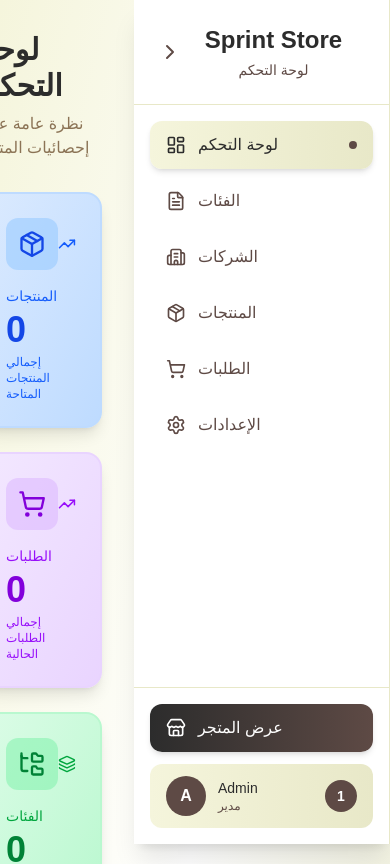
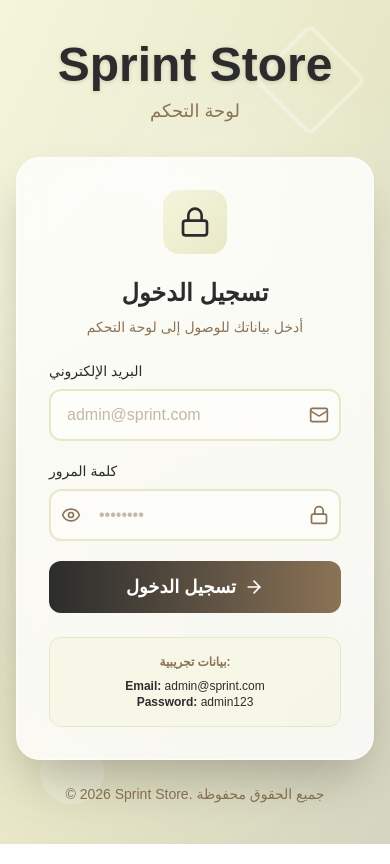
Before and after one commit to RemaAbuAlnsser/Sprint_e-commerce, a Next.js app in the folder frontend/: page /admin in a window 390 px wide. Shown: the top 864 px of the page. Built offline with nearby package versions, Linux system fonts and the light colour scheme; no server answers.

Commit message:
update on admin

```diff
--- /dev/null
+++ b/frontend/src/app/admin/dashboard/page.tsx
@@ -0,0 +1,214 @@
+'use client';
+
+import { useState, useEffect } from 'react';
+import {
+  Package,
+  ShoppingCart,
+  FolderTree,
+  Banknote,
+  TrendingUp,
+  Layers,
+} from 'lucide-react';
+
+interface Stats {
+  productsCount: number;
+  ordersCount: number;
+  categoriesCount: number;
+  subcategoriesCount: number;
+  totalRevenue: number;
+}
+
+interface Category {
+  id: number;
+  name: string;
+  subcategories?: any[];
+}
+
+export default function DashboardPage() {
+  const [stats, setStats] = useState<Stats>({
+    productsCount: 0,
+    ordersCount: 0,
+    categoriesCount: 0,
+    subcategoriesCount: 0,
+    totalRevenue: 0,
+  });
+  const [categories, setCategories] = useState<Category[]>([]);
+  const [isLoading, setIsLoading] = useState(true);
+
+  useEffect(() => {
+    fetchStats();
+  }, []);
+
+  const fetchStats = async () => {
+    setIsLoading(true);
+    try {
+      const productsRes = await fetch('http://localhost:3000/products');
+      const products = await productsRes.json();
+      const productsCount = Array.isArray(products) ? products.length : 0;
+
+      const ordersRes = await fetch('http://localhost:3000/orders');
+      const orders = await ordersRes.json();
+      const ordersArray = Array.isArray(orders) ? orders : [];
+      const ordersCount = ordersArray.length;
+      const totalRevenue = ordersArray
+        .filter((order: any) => order.status === 'completed')
+        .reduce((sum: number, order: any) => sum + Number(order.total_amount), 0);
+
+      const categoriesRes = await fetch('http://localhost:3000/categories');
+      const categoriesData = await categoriesRes.json();
+      const categoriesArray = Array.isArray(categoriesData) ? categoriesData : [];
+
+      let totalSubcategories = 0;
+      const categoriesWithSubs = await Promise.all(
+        categoriesArray.map(async (category: Category) => {
+          try {
+            const subsRes = await fetch(`http://localhost:3000/subcategories/category/${category.id}`);
+            const subs = await subsRes.json();
+            const subsArray = Array.isArray(subs) ? subs : [];
+            totalSubcategories += subsArray.length;
+            return { ...category, subcategories: subsArray };
+          } catch (error) {
+            return { ...category, subcategories: [] };
+          }
+        })
+      );
+
+      setCategories(categoriesWithSubs);
+      setStats({
+        productsCount,
+        ordersCount,
+        categoriesCount: categoriesArray.length,
+        subcategoriesCount: totalSubcategories,
+        totalRevenue,
+      });
+    } catch (error) {
+      console.error('Error fetching stats:', error);
+    } finally {
+      setIsLoading(false);
+    }
+  };
+
+  return (
+    <div className="p-8">
+      <div className="mb-8">
+        <h1 className="text-3xl font-bold text-[#2c2c2c]">لوحة التحكم</h1>
+        <p className="text-[#8b7355] mt-2">نظرة عامة على إحصائيات المتجر</p>
+      </div>
+
+      <div className="grid grid-cols-1 md:grid-cols-2 lg:grid-cols-4 gap-6 mb-8">
+        <div className="bg-gradient-to-br from-blue-100 to-blue-200 rounded-2xl p-6 shadow-lg border-2 border-blue-200">
+          <div className="flex items-center justify-between mb-4">
+            <div className="bg-blue-300/50 p-3 rounded-xl">
+              <Package size={28} className="text-blue-700" />
+            </div>
+            <TrendingUp size={20} className="text-blue-600" />
+          </div>
+          <div>
+            <p className="text-blue-600 text-sm mb-1 font-medium">المنتجات</p>
+            <p className="text-4xl font-bold text-blue-700 mb-1">
+              {isLoading ? '...' : stats.productsCount}
+            </p>
+            <p className="text-xs text-blue-600">إجمالي المنتجات المتاحة</p>
+          </div>
+        </div>
+
+        <div className="bg-gradient-to-br from-purple-100 to-purple-200 rounded-2xl p-6 shadow-lg border-2 border-purple-200">
+          <div className="flex items-center justify-between mb-4">
+            <div className="bg-purple-300/50 p-3 rounded-xl">
+              <ShoppingCart size={28} className="text-purple-700" />
+            </div>
+            <TrendingUp size={20} className="text-purple-600" />
+          </div>
+          <div>
+            <p className="text-purple-600 text-sm mb-1 font-medium">الطلبات</p>
+            <p className="text-4xl font-bold text-purple-700 mb-1">
+              {isLoading ? '...' : stats.ordersCount}
+            </p>
+            <p className="text-xs text-purple-600">إجمالي الطلبات الحالية</p>
+          </div>
+        </div>
+
+        <div className="bg-gradient-to-br from-green-100 to-green-200 rounded-2xl p-6 shadow-lg border-2 border-green-200">
+          <div className="flex items-center justify-between mb-4">
+            <div className="bg-green-300/50 p-3 rounded-xl">
+              <FolderTree size={28} className="text-green-700" />
+            </div>
+            <Layers size={20} className="text-green-600" />
+          </div>
+          <div>
+            <p className="text-green-600 text-sm mb-1 font-medium">الفئات</p>
+            <p className="text-4xl font-bold text-green-700 mb-1">
+              {isLoading ? '...' : stats.categoriesCount}
+            </p>
+            <p className="text-xs text-green-600">
+              {stats.subcategoriesCount} فئة فرعية
+            </p>
+          </div>
+        </div>
+
+        <div className="bg-gradient-to-br from-[#f5f5dc] to-[#e8e8c8] rounded-2xl p-6 shadow-lg border-2 border-[#e8e8c8]">
+          <div className="flex items-center justify-between mb-4">
+            <div className="bg-[#8b7355]/20 p-3 rounded-xl">
+              <Banknote size={28} className="text-[#8b7355]" />
+            </div>
+            <TrendingUp size={20} className="text-[#8b7355]" />
+          </div>
+          <div>
+            <p className="text-[#8b7355] text-sm mb-1 font-medium">الإيرادات</p>
+            <p className="text-4xl font-bold text-[#2c2c2c] mb-1">
+              {isLoading ? '...' : `${stats.totalRevenue.toFixed(2)} ₪`}
+            </p>
+            <p className="text-xs text-[#8b7355]">إجمالي المبيعات المكتملة</p>
+          </div>
+        </div>
+      </div>
+
+      <div className="bg-white rounded-2xl shadow-lg border border-[#e8e8c8] overflow-hidden">
+        <div className="bg-gradient-to-r from-[#f5f5dc] to-[#e8e8c8] p-6 border-b-2 border-[#8b7355]/20">
+          <h2 className="text-2xl font-bold text-[#2c2c2c]">تفاصيل الفئات</h2>
+          <p className="text-[#8b7355] text-sm mt-1">
+            عدد الفئات الفرعية لكل فئة رئيسية
+          </p>
+        </div>
+
+        <div className="p-6">
+          {isLoading ? (
+            <div className="text-center py-12 text-[#8b7355]">
+              <p>جاري التحميل...</p>
+            </div>
+          ) : categories.length === 0 ? (
+            <div className="text-center py-12 text-[#8b7355]">
+              <FolderTree size={48} className="mx-auto mb-4 opacity-30" />
+              <p>لا توجد فئات</p>
+            </div>
+          ) : (
+            <div className="grid grid-cols-1 md:grid-cols-2 lg:grid-cols-3 gap-4">
+              {categories.map((category) => (
+                <div
+                  key={category.id}
+                  className="bg-gradient-to-br from-[#f5f5dc]/30 to-[#e8e8c8]/30 rounded-xl p-4 border-2 border-[#e8e8c8] hover:border-[#8b7355] transition-all duration-200"
+                >
+                  <div className="flex items-center justify-between">
+                    <div className="flex-1">
+                      <h3 className="font-bold text-[#2c2c2c] mb-1">
+                        {category.name}
+                      </h3>
+                      <p className="text-sm text-[#8b7355]">
+                        {category.subcategories?.length || 0} فئة فرعية
+                      </p>
+                    </div>
+                    <div className="bg-[#8b7355]/20 p-2 rounded-lg">
+                      <span className="text-2xl font-bold text-[#8b7355]">
+                        {category.subcategories?.length || 0}
+                      </span>
+                    </div>
+                  </div>
+                </div>
+              ))}
+            </div>
+          )}
+        </div>
+      </div>
+    </div>
+  );
+}
--- a/frontend/src/app/admin/layout.tsx
+++ b/frontend/src/app/admin/layout.tsx
@@ -23,12 +23,14 @@
   const pathname = usePathname();
   const [activeMenu, setActiveMenu] = useState('dashboard');
 
+  const isLoginPage = pathname === '/admin';
+
   const handleLogout = () => {
-    router.push('/login');
+    router.push('/admin');
   };
 
   const menuItems = [
-    { id: 'dashboard', label: 'لوحة التحكم', icon: LayoutDashboard, path: '/admin' },
+    { id: 'dashboard', label: 'لوحة التحكم', icon: LayoutDashboard, path: '/admin/dashboard' },
     { id: 'categories', label: 'الفئات', icon: FileText, path: '/admin/categories' },
     { id: 'companies', label: 'الشركات', icon: Building2, path: '/admin/companies' },
     { id: 'products', label: 'المنتجات', icon: Package, path: '/admin/products' },
@@ -42,6 +44,10 @@
       router.push(item.path);
     }
   };
+
+  if (isLoginPage) {
+    return <>{children}</>;
+  }
 
   return (
     <div className="flex flex-row-reverse min-h-screen bg-gradient-to-br from-[#f5f5dc] via-white to-[#e8e8c8]">
--- a/frontend/src/app/admin/page.tsx
+++ b/frontend/src/app/admin/page.tsx
@@ -1,223 +1,229 @@
 'use client';
 
-import { useState, useEffect } from 'react';
-import {
-  Package,
-  ShoppingCart,
-  FolderTree,
-  Banknote,
-  TrendingUp,
-  Layers,
-} from 'lucide-react';
+import { useState, useEffect, useRef } from 'react';
+import { useRouter } from 'next/navigation';
+import gsap from 'gsap';
+import { Mail, Lock, Eye, EyeOff, ArrowRight } from 'lucide-react';
 
-interface Stats {
-  productsCount: number;
-  ordersCount: number;
-  categoriesCount: number;
-  subcategoriesCount: number;
-  totalRevenue: number;
-}
+export default function AdminLoginPage() {
+  const router = useRouter();
+  const [email, setEmail] = useState('');
+  const [password, setPassword] = useState('');
+  const [showPassword, setShowPassword] = useState(false);
+  const [error, setError] = useState('');
+  const [isLoading, setIsLoading] = useState(false);
 
-interface Category {
-  id: number;
-  name: string;
-  subcategories?: any[];
-}
-
-export default function AdminPage() {
-  const [stats, setStats] = useState<Stats>({
-    productsCount: 0,
-    ordersCount: 0,
-    categoriesCount: 0,
-    subcategoriesCount: 0,
-    totalRevenue: 0,
-  });
-  const [categories, setCategories] = useState<Category[]>([]);
-  const [isLoading, setIsLoading] = useState(true);
+  const containerRef = useRef<HTMLDivElement>(null);
+  const formRef = useRef<HTMLDivElement>(null);
+  const titleRef = useRef<HTMLHeadingElement>(null);
+  const decorRef = useRef<HTMLDivElement>(null);
 
   useEffect(() => {
-    fetchStats();
+    const ctx = gsap.context(() => {
+      gsap.from(decorRef.current, {
+        scale: 0,
+        rotation: 180,
+        duration: 1.2,
+        ease: 'elastic.out(1, 0.5)',
+      });
+
+      gsap.from(titleRef.current, {
+        opacity: 0,
+        y: -50,
+        duration: 1,
+        ease: 'power3.out',
+        delay: 0.3,
+      });
+
+      gsap.from(formRef.current, {
+        opacity: 0,
+        y: 50,
+        duration: 1,
+        ease: 'power3.out',
+        delay: 0.6,
+      });
+    }, containerRef);
+
+    return () => ctx.revert();
   }, []);
 
-  const fetchStats = async () => {
+  const handleSubmit = async (e: React.FormEvent) => {
+    e.preventDefault();
+    setError('');
     setIsLoading(true);
-    try {
-      // Fetch products count
-      const productsRes = await fetch('http://localhost:3000/products');
-      const products = await productsRes.json();
-      const productsCount = Array.isArray(products) ? products.length : 0;
 
-      // Fetch orders count and calculate revenue
-      const ordersRes = await fetch('http://localhost:3000/orders');
-      const orders = await ordersRes.json();
-      const ordersArray = Array.isArray(orders) ? orders : [];
-      const ordersCount = ordersArray.length;
-      const totalRevenue = ordersArray
-        .filter((order: any) => order.status === 'completed')
-        .reduce((sum: number, order: any) => sum + Number(order.total_amount), 0);
+    setTimeout(() => {
+      if (email === 'admin@sprint.com' && password === 'admin123') {
+        gsap.to(formRef.current, {
+          opacity: 0,
+          scale: 0.8,
+          duration: 0.5,
+          ease: 'power2.in',
+          onComplete: () => {
+            router.push('/admin/dashboard');
+          },
+        });
+      } else {
+        setError('البريد الإلكتروني أو كلمة المرور غير صحيحة');
+        setIsLoading(false);
 
-      // Fetch categories
-      const categoriesRes = await fetch('http://localhost:3000/categories');
-      const categoriesData = await categoriesRes.json();
-      const categoriesArray = Array.isArray(categoriesData) ? categoriesData : [];
-
-      // Fetch subcategories for each category
-      let totalSubcategories = 0;
-      const categoriesWithSubs = await Promise.all(
-        categoriesArray.map(async (category: Category) => {
-          try {
-            const subsRes = await fetch(`http://localhost:3000/subcategories/category/${category.id}`);
-            const subs = await subsRes.json();
-            const subsArray = Array.isArray(subs) ? subs : [];
-            totalSubcategories += subsArray.length;
-            return { ...category, subcategories: subsArray };
-          } catch (error) {
-            return { ...category, subcategories: [] };
+        gsap.fromTo(
+          formRef.current,
+          { x: 0 },
+          {
+            keyframes: {
+              x: [-10, 10, -10, 10, 0],
+            },
+            duration: 0.5,
+            ease: 'power2.out',
           }
-        })
         );
-
-      setCategories(categoriesWithSubs);
-      setStats({
-        productsCount,
-        ordersCount,
-        categoriesCount: categoriesArray.length,
-        subcategoriesCount: totalSubcategories,
-        totalRevenue,
-      });
-    } catch (error) {
-      console.error('Error fetching stats:', error);
-    } finally {
-      setIsLoading(false);
       }
+    }, 1000);
   };
 
   return (
-    <div className="p-8">
-      {/* Header */}
-      <div className="mb-8">
-        <h1 className="text-3xl font-bold text-[#2c2c2c]">لوحة التحكم</h1>
-        <p className="text-[#8b7355] mt-2">نظرة عامة على إحصائيات المتجر</p>
+    <div
+      ref={containerRef}
+      className="min-h-screen bg-gradient-to-br from-[#f5f5dc] via-[#e8e8c8] to-[#d4d4c0] flex items-center justify-center p-4 relative overflow-hidden"
+    >
+      <div className="absolute inset-0 overflow-hidden pointer-events-none">
+        <div className="absolute top-20 left-20 w-64 h-64 bg-white/20 rounded-full blur-3xl"></div>
+        <div className="absolute bottom-20 right-20 w-96 h-96 bg-[#8b7355]/10 rounded-full blur-3xl"></div>
+        <div className="absolute top-1/2 left-1/2 -translate-x-1/2 -translate-y-1/2 w-[600px] h-[600px] bg-white/10 rounded-full blur-3xl"></div>
       </div>
 
-      {/* Statistics Cards */}
-      <div className="grid grid-cols-1 md:grid-cols-2 lg:grid-cols-4 gap-6 mb-8">
-        {/* Products Card */}
-        <div className="bg-gradient-to-br from-blue-100 to-blue-200 rounded-2xl p-6 shadow-lg border-2 border-blue-200">
-          <div className="flex items-center justify-between mb-4">
-            <div className="bg-blue-300/50 p-3 rounded-xl">
-              <Package size={28} className="text-blue-700" />
+      <div ref={decorRef} className="absolute top-10 right-10 w-20 h-20 border-4 border-white/30 rounded-lg rotate-45"></div>
+      <div className="absolute bottom-10 left-10 w-16 h-16 bg-white/20 rounded-full"></div>
+      <div className="absolute top-1/4 left-1/4 w-12 h-12 border-4 border-[#8b7355]/20 rounded-full"></div>
+
+      <div className="relative z-10 w-full max-w-md">
+        <div className="text-center mb-8">
+          <h1
+            ref={titleRef}
+            className="text-5xl font-bold text-[#2c2c2c] mb-2 drop-shadow-sm"
+          >
+            Sprint Store
+          </h1>
+          <p className="text-[#8b7355] text-lg">لوحة التحكم</p>
         </div>
-            <TrendingUp size={20} className="text-blue-600" />
+
+        <div
+          ref={formRef}
+          className="bg-white/80 backdrop-blur-lg rounded-3xl shadow-2xl p-8 border border-white/50"
+        >
+          <div className="mb-6 text-center">
+            <div className="inline-block p-4 bg-gradient-to-br from-[#f5f5dc] to-[#e8e8c8] rounded-2xl mb-4">
+              <Lock className="w-8 h-8 text-[#2c2c2c]" />
             </div>
-          <div>
-            <p className="text-blue-600 text-sm mb-1 font-medium">المنتجات</p>
-            <p className="text-4xl font-bold text-blue-700 mb-1">
-              {isLoading ? '...' : stats.productsCount}
+            <h2 className="text-2xl font-bold text-[#2c2c2c] mb-2">
+              تسجيل الدخول
+            </h2>
+            <p className="text-[#8b7355] text-sm">
+              أدخل بياناتك للوصول إلى لوحة التحكم
             </p>
-            <p className="text-xs text-blue-600">إجمالي المنتجات المتاحة</p>
+          </div>
+
+          <form onSubmit={handleSubmit} className="space-y-5">
+            <div className="relative">
+              <label
+                htmlFor="email"
+                className="block text-sm font-medium text-[#2c2c2c] mb-2"
+              >
+                البريد الإلكتروني
+              </label>
+              <div className="relative">
+                <div className="absolute inset-y-0 right-0 pr-3 flex items-center pointer-events-none">
+                  <Mail className="h-5 w-5 text-[#8b7355]" />
+                </div>
+                <input
+                  id="email"
+                  type="email"
+                  value={email}
+                  onChange={(e) => setEmail(e.target.value)}
+                  required
+                  className="block w-full pr-10 pl-4 py-3 border-2 border-[#e8e8c8] rounded-xl text-[#2c2c2c] placeholder-[#8b7355]/50 focus:outline-none focus:border-[#8b7355] focus:ring-2 focus:ring-[#8b7355]/20 transition-all bg-white/50"
+                  placeholder="admin@sprint.com"
+                />
               </div>
             </div>
 
-        {/* Orders Card */}
-        <div className="bg-gradient-to-br from-purple-100 to-purple-200 rounded-2xl p-6 shadow-lg border-2 border-purple-200">
-          <div className="flex items-center justify-between mb-4">
-            <div className="bg-purple-300/50 p-3 rounded-xl">
-              <ShoppingCart size={28} className="text-purple-700" />
+            <div className="relative">
+              <label
+                htmlFor="password"
+                className="block text-sm font-medium text-[#2c2c2c] mb-2"
+              >
+                كلمة المرور
+              </label>
+              <div className="relative">
+                <div className="absolute inset-y-0 right-0 pr-3 flex items-center pointer-events-none">
+                  <Lock className="h-5 w-5 text-[#8b7355]" />
                 </div>
-            <TrendingUp size={20} className="text-purple-600" />
-          </div>
-          <div>
-            <p className="text-purple-600 text-sm mb-1 font-medium">الطلبات</p>
-            <p className="text-4xl font-bold text-purple-700 mb-1">
-              {isLoading ? '...' : stats.ordersCount}
-            </p>
-            <p className="text-xs text-purple-600">إجمالي الطلبات الحالية</p>
+                <input
+                  id="password"
+                  type={showPassword ? 'text' : 'password'}
+                  value={password}
+                  onChange={(e) => setPassword(e.target.value)}
+                  required
+                  className="block w-full pr-10 pl-12 py-3 border-2 border-[#e8e8c8] rounded-xl text-[#2c2c2c] placeholder-[#8b7355]/50 focus:outline-none focus:border-[#8b7355] focus:ring-2 focus:ring-[#8b7355]/20 transition-all bg-white/50"
+                  placeholder="••••••••"
+                />
+                <button
+                  type="button"
+                  onClick={() => setShowPassword(!showPassword)}
+                  className="absolute inset-y-0 left-0 pl-3 flex items-center text-[#8b7355] hover:text-[#2c2c2c] transition-colors"
+                >
+                  {showPassword ? (
+                    <EyeOff className="h-5 w-5" />
+                  ) : (
+                    <Eye className="h-5 w-5" />
+                  )}
+                </button>
               </div>
             </div>
 
-        {/* Categories Card */}
-        <div className="bg-gradient-to-br from-green-100 to-green-200 rounded-2xl p-6 shadow-lg border-2 border-green-200">
-          <div className="flex items-center justify-between mb-4">
-            <div className="bg-green-300/50 p-3 rounded-xl">
-              <FolderTree size={28} className="text-green-700" />
+            {error && (
+              <div className="bg-red-50 border-2 border-red-200 rounded-xl p-3 text-red-600 text-sm text-center">
+                {error}
               </div>
-            <Layers size={20} className="text-green-600" />
+            )}
+
+            <button
+              type="submit"
+              disabled={isLoading}
+              className="w-full bg-gradient-to-r from-[#2c2c2c] to-[#8b7355] text-white py-3 px-6 rounded-xl font-semibold text-lg hover:shadow-xl transition-all duration-300 transform hover:scale-[1.02] disabled:opacity-50 disabled:cursor-not-allowed flex items-center justify-center gap-2 group"
+            >
+              {isLoading ? (
+                <div className="flex items-center gap-2">
+                  <div className="w-5 h-5 border-2 border-white/30 border-t-white rounded-full animate-spin"></div>
+                  <span>جاري التحميل...</span>
                 </div>
-          <div>
-            <p className="text-green-600 text-sm mb-1 font-medium">الفئات</p>
-            <p className="text-4xl font-bold text-green-700 mb-1">
-              {isLoading ? '...' : stats.categoriesCount}
+              ) : (
+                <>
+                  <span>تسجيل الدخول</span>
+                  <ArrowRight className="w-5 h-5 group-hover:translate-x-1 transition-transform" />
+                </>
+              )}
+            </button>
+          </form>
+
+          <div className="mt-6 p-4 bg-[#f5f5dc]/50 rounded-xl border border-[#e8e8c8]">
+            <p className="text-xs text-[#8b7355] text-center mb-2 font-semibold">
+              بيانات تجريبية:
             </p>
-            <p className="text-xs text-green-600">
-              {stats.subcategoriesCount} فئة فرعية
+            <p className="text-xs text-[#2c2c2c] text-center">
+              <strong>Email:</strong> admin@sprint.com
+            </p>
+            <p className="text-xs text-[#2c2c2c] text-center">
+              <strong>Password:</strong> admin123
             </p>
           </div>
         </div>
 
-        {/* Revenue Card */}
-        <div className="bg-gradient-to-br from-[#f5f5dc] to-[#e8e8c8] rounded-2xl p-6 shadow-lg border-2 border-[#e8e8c8]">
-          <div className="flex items-center justify-between mb-4">
-            <div className="bg-[#8b7355]/20 p-3 rounded-xl">
-              <Banknote size={28} className="text-[#8b7355]" />
-            </div>
-            <TrendingUp size={20} className="text-[#8b7355]" />
-          </div>
-          <div>
-            <p className="text-[#8b7355] text-sm mb-1 font-medium">الإيرادات</p>
-            <p className="text-4xl font-bold text-[#2c2c2c] mb-1">
-              {isLoading ? '...' : `₪${stats.totalRevenue.toFixed(2)}`}
+        <div className="text-center mt-6">
+          <p className="text-[#8b7355] text-sm">
+            © 2026 Sprint Store. جميع الحقوق محفوظة
           </p>
-            <p className="text-xs text-[#8b7355]">إجمالي المبيعات المكتملة</p>
-          </div>
-        </div>
-      </div>
-
-      {/* Categories Details */}
-      <div className="bg-white rounded-2xl shadow-lg border border-[#e8e8c8] overflow-hidden">
-        <div className="bg-gradient-to-r from-[#f5f5dc] to-[#e8e8c8] p-6 border-b-2 border-[#8b7355]/20">
-          <h2 className="text-2xl font-bold text-[#2c2c2c]">تفاصيل الفئات</h2>
-          <p className="text-[#8b7355] text-sm mt-1">
-            عدد الفئات الفرعية لكل فئة رئيسية
-          </p>
-        </div>
-
-        <div className="p-6">
-          {isLoading ? (
-            <div className="text-center py-12 text-[#8b7355]">
-              <p>جاري التحميل...</p>
-            </div>
-          ) : categories.length === 0 ? (
-            <div className="text-center py-12 text-[#8b7355]">
-              <FolderTree size={48} className="mx-auto mb-4 opacity-30" />
-              <p>لا توجد فئات</p>
-            </div>
-          ) : (
-            <div className="grid grid-cols-1 md:grid-cols-2 lg:grid-cols-3 gap-4">
-              {categories.map((category) => (
-                <div
-                  key={category.id}
-                  className="bg-gradient-to-br from-[#f5f5dc]/30 to-[#e8e8c8]/30 rounded-xl p-4 border-2 border-[#e8e8c8] hover:border-[#8b7355] transition-all duration-200"
-                >
-                  <div className="flex items-center justify-between">
-                    <div className="flex-1">
-                      <h3 className="font-bold text-[#2c2c2c] mb-1">
-                        {category.name}
-                      </h3>
-                      <p className="text-sm text-[#8b7355]">
-                        {category.subcategories?.length || 0} فئة فرعية
-                      </p>
-                    </div>
-                    <div className="bg-[#8b7355]/20 p-2 rounded-lg">
-                      <span className="text-2xl font-bold text-[#8b7355]">
-                        {category.subcategories?.length || 0}
-                      </span>
-                    </div>
-                  </div>
-                </div>
-              ))}
-            </div>
-          )}
         </div>
       </div>
     </div>
```
Lines whose indentation alone changed are shown as unchanged.
